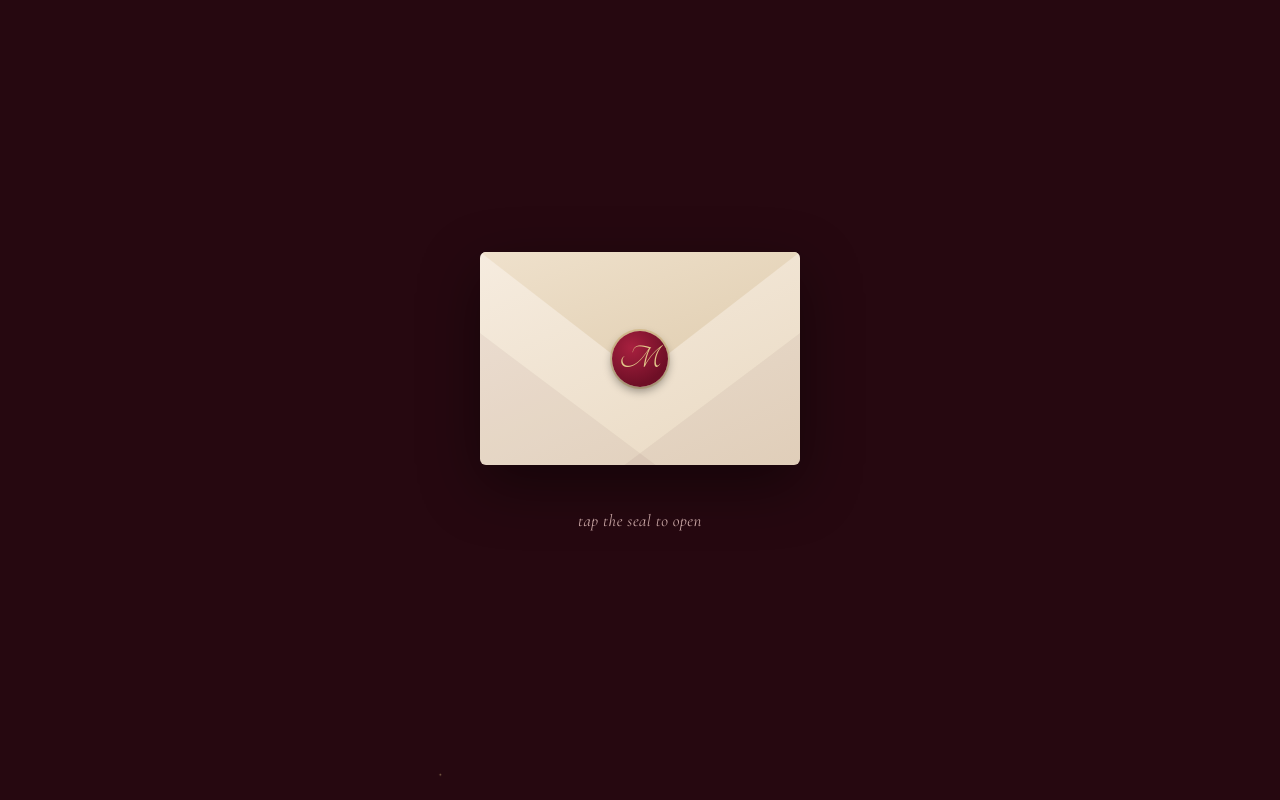
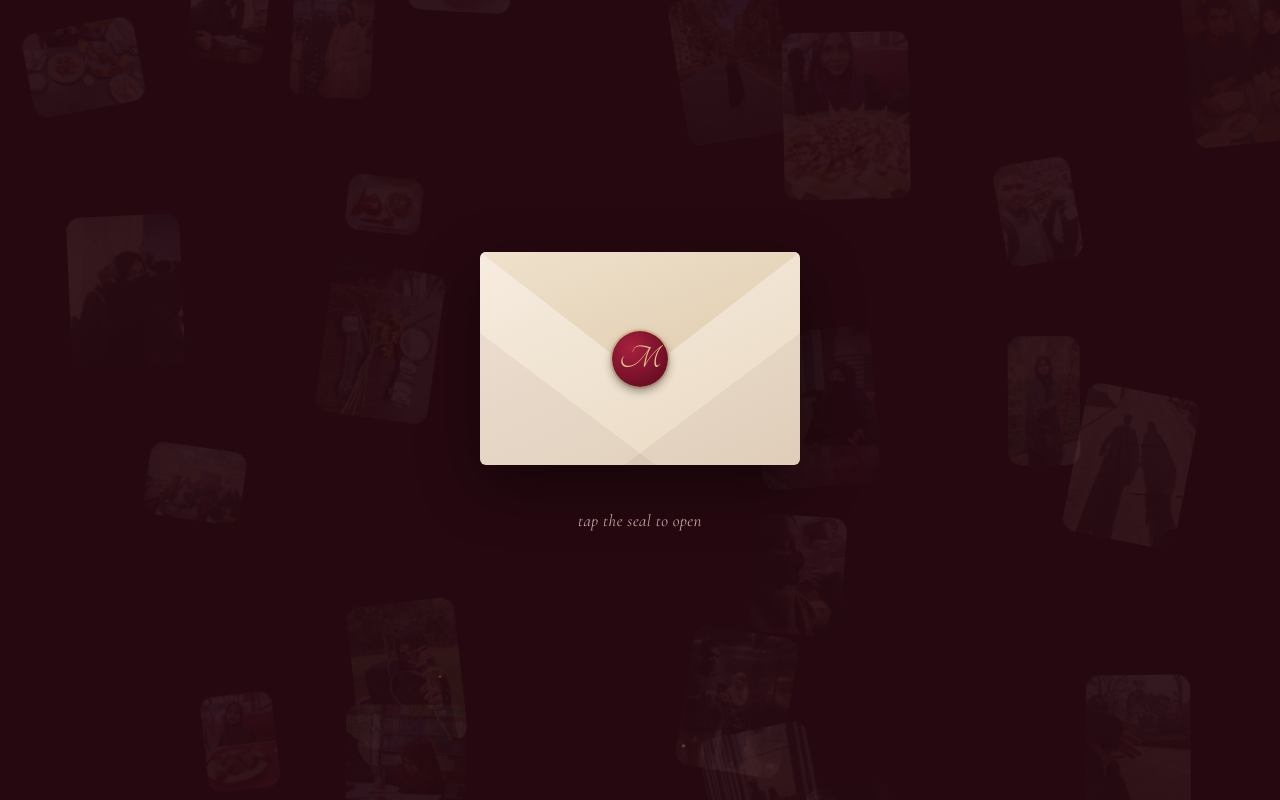
Before and after one commit to irfathmostofa/birthday-repo, a React (Vite) app: page / in a window 1280 px wide. Built offline with nearby package versions, Linux system fonts and the light colour scheme.

Commit message:
new update

```diff
--- a/src/components/Ambience.css
+++ b/src/components/Ambience.css
@@ -4,6 +4,7 @@
   pointer-events: none;
   z-index: 1;
   overflow: hidden;
+  contain: layout style paint;
 }
 
 .mote {
@@ -12,14 +13,16 @@
   border-radius: 50%;
   background: radial-gradient(circle, var(--gold-soft) 0%, transparent 70%);
   opacity: 0;
+  will-change: transform, opacity;
+  backface-visibility: hidden;
   animation-name: rise;
-  animation-timing-function: ease-in-out;
+  animation-timing-function: linear;
   animation-iteration-count: infinite;
 }
 
 @keyframes rise {
   0% {
-    transform: translate(0, 0);
+    transform: translate3d(0, 0, 0);
     opacity: 0;
   }
   10% {
@@ -29,7 +32,46 @@
     opacity: 0.35;
   }
   100% {
-    transform: translate(var(--drift), -105vh);
+    transform: translate3d(var(--drift), -105vh, 0);
     opacity: 0;
   }
 }
+
+.falling-memories {
+  position: absolute;
+  inset: 0;
+  overflow: hidden;
+  pointer-events: none;
+}
+
+.memory-photo {
+  position: absolute;
+  top: 0;
+  height: auto; /* preserves natural aspect ratio — no crop, no stretch */
+  opacity: 0.07;
+  border-radius: 14px;
+  filter: grayscale(0.3);
+  will-change: transform, opacity;
+  backface-visibility: hidden;
+  animation: fallMemory linear infinite;
+  user-select: none;
+}
+
+/* Falls from above the viewport to below it, in a single
+   continuous pass — linear timing keeps the drop perfectly even. */
+@keyframes fallMemory {
+  0% {
+    transform: translate3d(0, -30vh, 0) rotate(var(--rotate, 0deg));
+    opacity: 0;
+  }
+  8% {
+    opacity: 0.07;
+  }
+  92% {
+    opacity: 0.07;
+  }
+  100% {
+    transform: translate3d(var(--drift), 130vh, 0) rotate(var(--rotate, 0deg));
+    opacity: 0;
+  }
+}
--- a/src/components/Ambience.jsx
+++ b/src/components/Ambience.jsx
@@ -1,8 +1,71 @@
 import { useMemo } from "react";
 import "./Ambience.css";
 
-// A quiet field of drifting gold motes — restrained, not confetti.
+import image1 from "../../src/assets/images/WhatsApp Image 2026-07-03 at 8.09.59 PM.jpeg";
+import image2 from "../../src/assets/images/WhatsApp Image 2026-07-03 at 8.09.58 PM.jpeg";
+import image3 from "../../src/assets/images/WhatsApp Image 2026-07-03 at 8.09.58 PM (2).jpeg";
+import image4 from "../../src/assets/images/WhatsApp Image 2026-07-03 at 8.09.58 PM (1).jpeg";
+import image5 from "../../src/assets/images/WhatsApp Image 2026-07-03 at 8.09.57 PM.jpeg";
+import image6 from "../../src/assets/images/WhatsApp Image 2026-07-03 at 8.09.57 PM (2).jpeg";
+import image7 from "../../src/assets/images/WhatsApp Image 2026-07-03 at 8.09.57 PM (1).jpeg";
+import image8 from "../../src/assets/images/WhatsApp Image 2026-07-03 at 8.09.56 PM.jpeg";
+import image9 from "../../src/assets/images/WhatsApp Image 2026-07-03 at 8.09.56 PM (1).jpeg";
+import image10 from "../../src/assets/images/WhatsApp Image 2026-07-03 at 8.09.55 PM.jpeg";
+import image11 from "../../src/assets/images/WhatsApp Image 2026-07-03 at 8.09.54 PM.jpeg";
+import image12 from "../../src/assets/images/WhatsApp Image 2026-07-03 at 8.09.54 PM (1).jpeg";
+import image13 from "../../src/assets/images/WhatsApp Image 2026-07-03 at 8.09.53 PM.jpeg";
+import image14 from "../../src/assets/images/WhatsApp Image 2026-07-03 at 8.09.53 PM (2).jpeg";
+import image15 from "../../src/assets/images/WhatsApp Image 2026-07-03 at 8.09.53 PM (1).jpeg";
+import image16 from "../../src/assets/images/WhatsApp Image 2026-07-03 at 8.09.52 PM.jpeg";
+import image17 from "../../src/assets/images/WhatsApp Image 2026-07-03 at 8.09.52 PM (2).jpeg";
+import image18 from "../../src/assets/images/WhatsApp Image 2026-07-03 at 8.09.52 PM (1).jpeg";
+import image19 from "../../src/assets/images/WhatsApp Image 2026-07-03 at 8.09.51 PM.jpeg";
+import image20 from "../../src/assets/images/WhatsApp Image 2026-07-03 at 8.09.51 PM (2).jpeg";
+import image21 from "../../src/assets/images/WhatsApp Image 2026-07-03 at 8.09.51 PM (1).jpeg";
+import image22 from "../../src/assets/images/WhatsApp Image 2026-07-03 at 8.09.50 PM.jpeg";
+import image23 from "../../src/assets/images/WhatsApp Image 2026-07-03 at 8.09.50 PM (2).jpeg";
+import image24 from "../../src/assets/images/WhatsApp Image 2026-07-03 at 8.09.50 PM (1).jpeg";
+import image25 from "../../src/assets/images/WhatsApp Image 2026-07-03 at 8.09.49 PM.jpeg";
+import image26 from "../../src/assets/images/WhatsApp Image 2026-07-03 at 8.09.49 PM (2).jpeg";
+import image27 from "../../src/assets/images/WhatsApp Image 2026-07-03 at 8.09.49 PM (1).jpeg";
+import image28 from "../../src/assets/images/WhatsApp Image 2026-07-03 at 8.09.48 PM.jpeg";
+import image29 from "../../src/assets/images/WhatsApp Image 2026-07-03 at 8.09.48 PM (1).jpeg";
+import image30 from "../../src/assets/images/WhatsApp Image 2026-07-03 at 8.43.53 PM.jpeg";
+import image31 from "../../src/assets/images/WhatsApp Image 2026-07-03 at 8.43.54 PM.jpeg";
+import image32 from "../../src/assets/images/WhatsApp Image 2026-07-03 at 8.13.15 PM.jpeg";
+import image33 from "../../src/assets/images/WhatsApp Image 2026-07-03 at 8.13.15 PM (1).jpeg";
+import image34 from "../../src/assets/images/WhatsApp Image 2026-07-03 at 8.13.16 PM.jpeg";
+import image35 from "../../src/assets/images/WhatsApp Image 2026-07-03 at 9.00.53 PM.jpeg";
+import image36 from "../../src/assets/images/WhatsApp Image 2026-07-03 at 9.00.56 PM (1).jpeg";
+import image37 from "../../src/assets/images/WhatsApp Image 2026-07-03 at 9.00.56 PM (2).jpeg";
+import image38 from "../../src/assets/images/WhatsApp Image 2026-07-03 at 9.00.56 PM.jpeg";
+
+const ALL_PHOTOS = [
+  image1, image2, image3, image4, image5, image6, image7, image8, image9,
+  image10, image11, image12, image13, image14, image15, image16, image17,
+  image18, image19, image20, image21, image22, image23, image24, image25,
+  image26, image27, image28, image29, image30, image31, image32, image33,
+  image34, image35, image36, image37, image38,
+];
+
 export default function Ambience() {
+  // Every photo gets its own falling lane — natural aspect ratio,
+  // width varies slightly so the rain doesn't feel mechanical.
+  const fallingPhotos = useMemo(
+    () =>
+      ALL_PHOTOS.map((image, i) => ({
+        id: i,
+        image,
+        left: Math.random() * 96, // keep off the very edge
+        width: 70 + Math.random() * 60,
+        rotate: -12 + Math.random() * 24,
+        duration: 26 + Math.random() * 18, // 26–44s per fall
+        delay: -(Math.random() * 40), // negative delay staggers start mid-fall
+        drift: (Math.random() - 0.5) * 80,
+      })),
+    [],
+  );
+
   const motes = useMemo(
     () =>
       Array.from({ length: 12 }, (_, i) => ({
@@ -13,11 +76,29 @@ export default function Ambience() {
         size: 2 + Math.random() * 3,
         drift: (Math.random() - 0.5) * 60,
       })),
-    []
+    [],
   );
 
   return (
     <div className="ambience" aria-hidden="true">
+      <div className="falling-memories">
+        {fallingPhotos.map((photo) => (
+          <img
+            key={photo.id}
+            src={photo.image}
+            alt=""
+            className="memory-photo"
+            style={{
+              left: `${photo.left}%`,
+              width: `${photo.width}px`,
+              "--rotate": `${photo.rotate}deg`,
+              "--drift": `${photo.drift}px`,
+              animationDuration: `${photo.duration}s`,
+              animationDelay: `${photo.delay}s`,
+            }}
+          />
+        ))}
+      </div>
       {motes.map((m) => (
         <span
           key={m.id}
```
